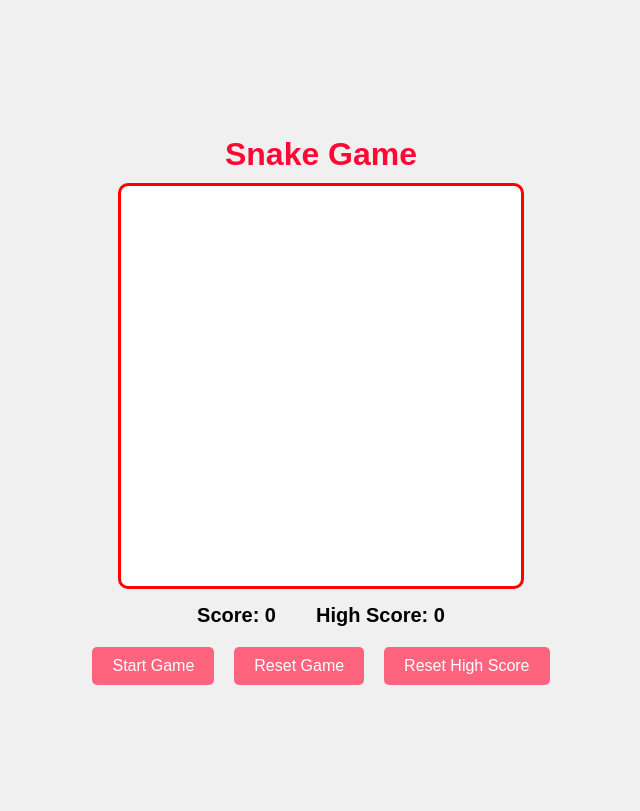
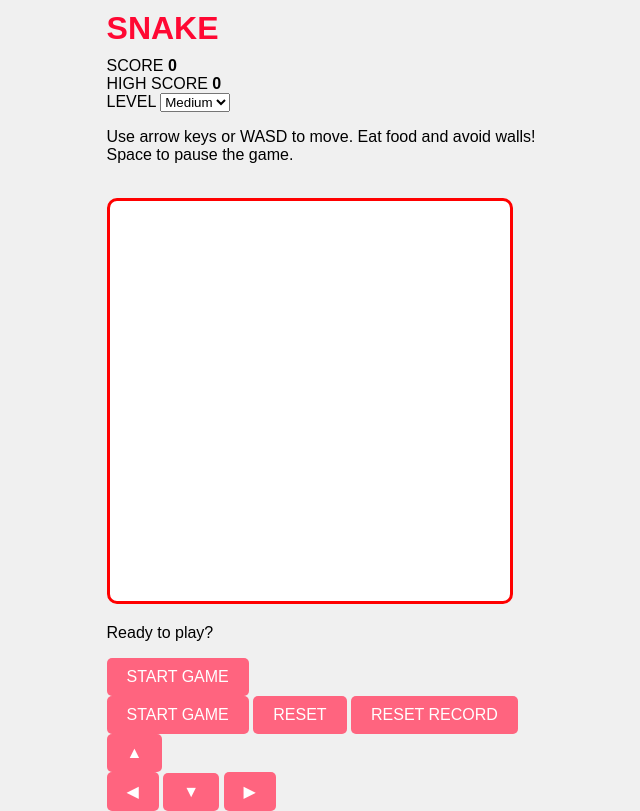
Before and after one commit to SimRaKsh/Snake, a plain HTML site: page index.html in a window 1280 px wide. Shown: the whole page, without its empty margins (319-959 px from the left). Drawn offline with Linux system fonts and the light colour scheme.

Commit message:
Update index.html

```diff
--- a/index.html
+++ b/index.html
@@ -1,24 +1,80 @@
+
 <!DOCTYPE html>
 <html lang="en">
 <head>
     <meta charset="UTF-8">
     <meta name="viewport" content="width=device-width, initial-scale=1.0">
-    <title>Simran Snake Game</title>
+    <title>SnakeGame</title>
     <link rel="stylesheet" href="style.css">
-    </head>
+</head>
 <body>
-    <h1>Snake Game</h1>
-    <canvas id="game-board" width="400" height="400"></canvas>
-    <div id="score-container">
-        <div id="score">Score: 0</div>
-        <div id="high-score">High Score: 0</div>
-    </div>
 
-    <div id="controls">
-        <button id="start-btn">Start Game</button>
-        <button id="reset-btn">Reset Game</button>
-        <button class="reset" onclick="resetHighScore()">Reset High Score</button>
-    </div>
+    <main class="game-container">
+
+        <header>
+            <h1>SNAKE</h1>
+        </header>
+
+
+        <section class="score-container">
+            <div class="score-card">
+                <span>SCORE</span>
+                <strong id="score">0</strong>
+            </div>
+
+            <div class="score-card">
+                <span>HIGH SCORE</span>
+                <strong id="high-score">0</strong>
+            </div>
+        </section>
+
+        <div class="difficulty-container">
+            <label for="difficulty">LEVEL</label>
+            <select id="difficulty">e.
+                <option value="180">Easy</option>
+                <option value="120" selected>Medium</option>
+                <option value="75">Hard</option>
+            </select>
+        </div>
+        <p class="instructions">
+            Use arrow keys or WASD to move. Eat food and avoid walls!
+            <br>Space to pause the game.
+        </p>
+        <br>
+        <div class="board-container">
+
+            <canvas id="game-board"
+                    width="400"
+                    height="400">
+            </canvas>
+
+            <div id="game-overlay" class="game-overlay">
+                <p id="overlay-message">Ready to play?</p>
+                <button id="overlay-btn">START GAME</button>
+            </div>
+
+        </div>
+
+        <div class="controls">
+            <button id="start-btn">START GAME</button>
+            <button id="reset-btn">RESET</button>
+            <button id="high-reset-btn">RESET RECORD</button>
+        </div>
+
+        <div class="mobile-controls">
+            <button class="direction up" data-direction="UP">▲</button>
+            <div class="horizontal-controls">
+                <button data-direction="LEFT">◀</button>
+                <button data-direction="DOWN">▼</button>
+                <button data-direction="RIGHT">▶</button>
+            </div>
+        </div>
+
+
+
+    </main>
+
     <script src="script.js"></script>
+
 </body>
 </html>
```
